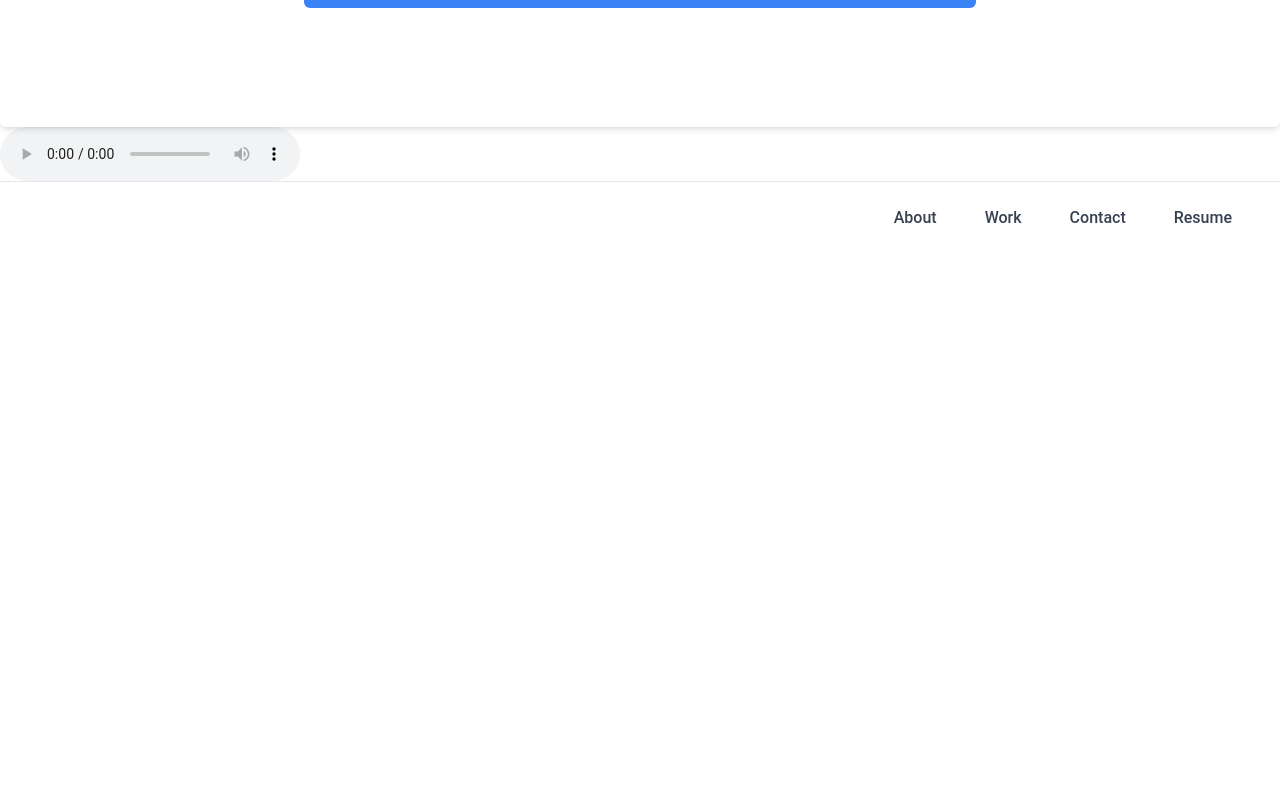
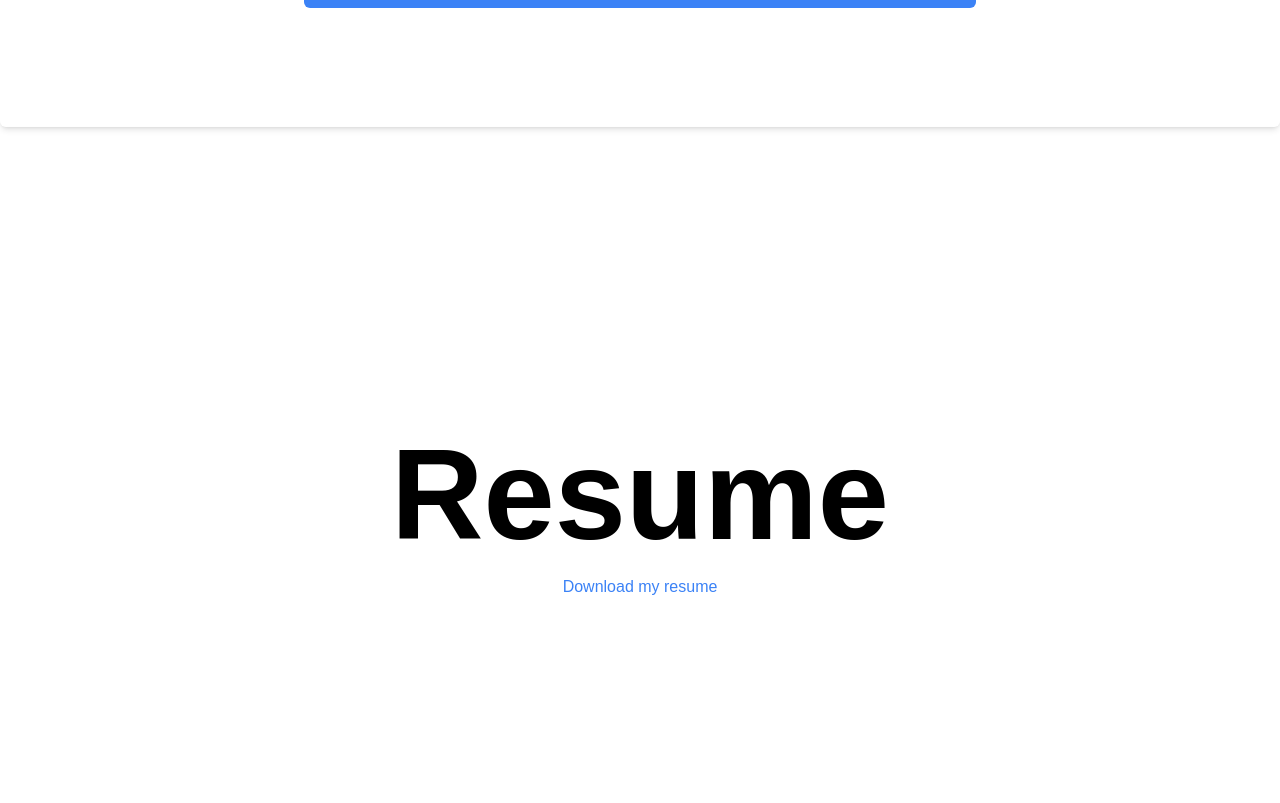
Before and after one commit to YimmyC/my-portfolio, a React (Create React App) app: page / in a window 1280 px wide. Shown: the part 6417-7220 px from the top of the page. Before the commit the page ends 6671 px from the top, so only its background shows below. Built offline with nearby package versions, Linux system fonts and the light colour scheme.

Commit message:
added resume

```diff
--- a/src/App.js
+++ b/src/App.js
@@ -4,6 +4,7 @@ import Footer from "./components/Footer";
 import AboutMe from "./components/AboutMe";
 import Work from "./components/Work";
 import Contact from "./components/Contact";
+import Resume from "./components/Resume";
 import ParticlesBackground from "./components/Particles";
 import { Routes, Route } from "react-router-dom";
 import ReactAudioPlayer from "react-audio-player";
@@ -24,6 +25,7 @@ function App() {
       <AboutMe style={{ position: "relative", zIndex: 1 }} />
       <Work style={{ position: "relative", zIndex: 1 }} />
       <Contact style={{ position: "relative", zIndex: 1 }} />
+      <Resume style={{ position: "relative", zIndex: 1 }} />
       <ReactAudioPlayer id="audio" src={tune} autoPlay controls />
       <Footer style={{ position: "relative", zIndex: 1 }} />
     </div>
--- /dev/null
+++ b/src/components/Resume.js
@@ -0,0 +1,21 @@
+import React from "react";
+import ResumeDl from "../assets/James-Cassano.pdf";
+
+const Resume = () => {
+  return (
+    <div id="resume" className="z-10 relative flex flex-col justify-center items-center bg-transparent shadow-md rounded-md p-6 w-full h-screen mx-auto">
+      <h2 className="font-prompt text-5xl md:text-9xl font-bold mb-4 text-center">Resume</h2>
+      <a href={ResumeDl} download className="font-prompt text-blue-500 text-base mb-2 hover:text-blue-700 focus:outline-none">
+        Download my resume
+      </a>
+      <ul className="list-disc list-inside mb-4">
+        {/* <li>Proficiency 1</li>
+        <li>Proficiency 2</li>
+        <li>Proficiency 3</li>
+        <li>Proficiency 4</li> */}
+      </ul>
+    </div>
+  );
+};
+
+export default Resume;
```
Also changed, not shown: 1 other file (tests, documents, lock files or other folders).
